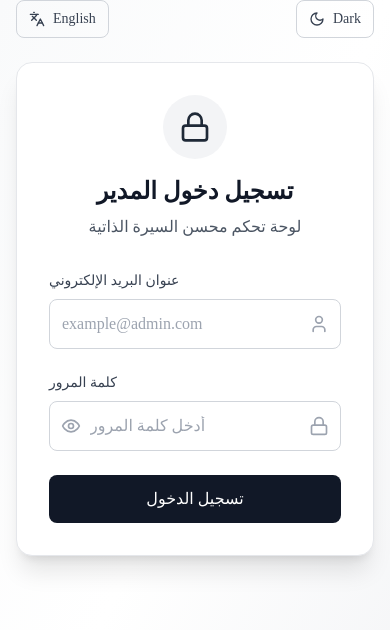
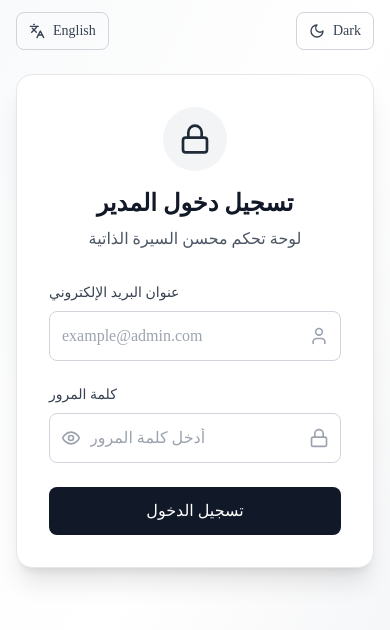
Before and after one commit to demo-61/dashboard, a React (Vite) app: page / in a window 390 px wide. Shown: the top 630 px of the page. Built offline with nearby package versions, Linux system fonts and the light colour scheme.

Commit message:
Adjust margin in language/theme toggle section for improved layout consistency in LoginPage

```diff
--- a/src/components/LoginPage.tsx
+++ b/src/components/LoginPage.tsx
@@ -61,7 +61,7 @@ const LoginPage: React.FC<LoginPageProps> = ({ onLogin }) => {
     <div className={`min-h-screen flex  justify-center bg-gradient-to-br from-gray-50 via-white to-gray-100 dark:from-gray-900 dark:via-gray-800 dark:to-gray-900 ${fontFamilyClass} ${language === 'ar' ? 'ltr' : 'ltr'}`}>
       <div className="max-w-md w-full mx-4">
         {/* Language and Theme Toggles */}
-        <div className="flex justify-between mb-6 ">
+        <div className="flex justify-between mb-6 sm:mt-0 mt-3 ">
           <LanguageToggle />
           <ThemeToggle />
         </div>
```
